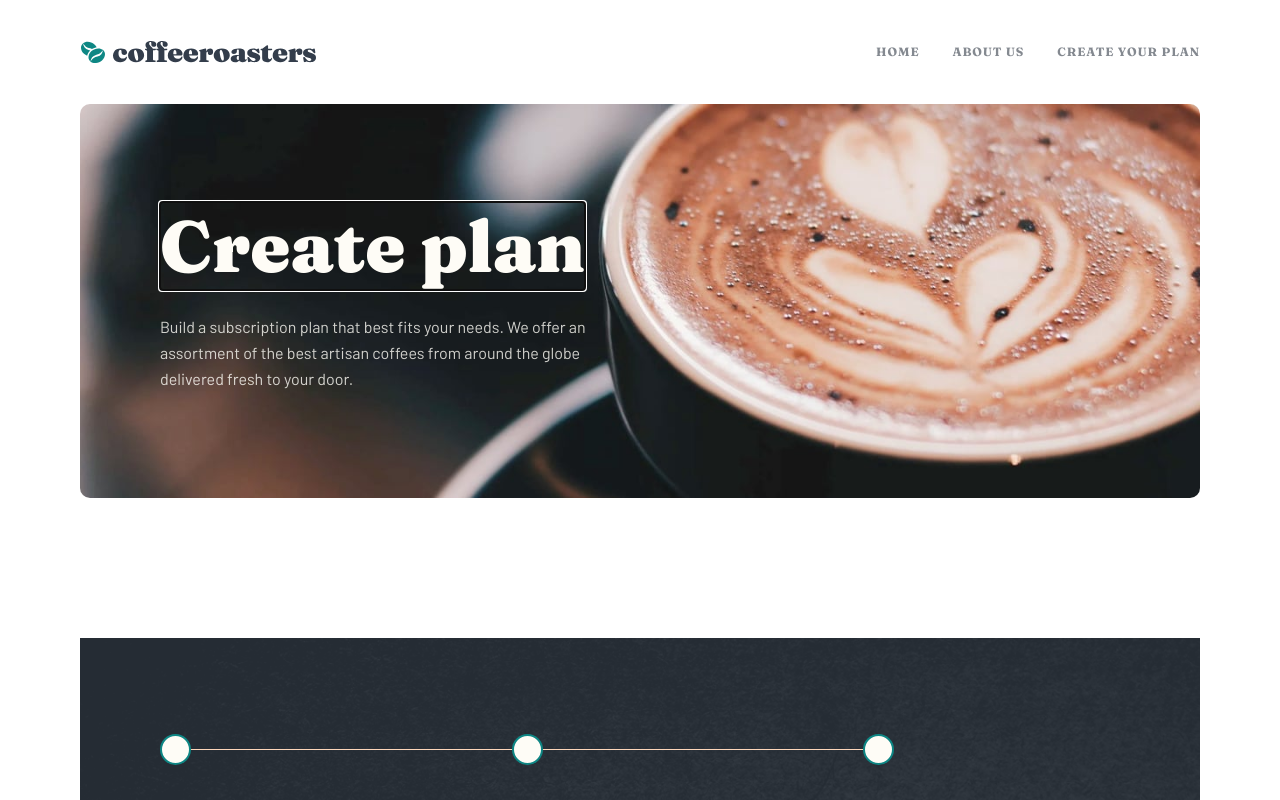
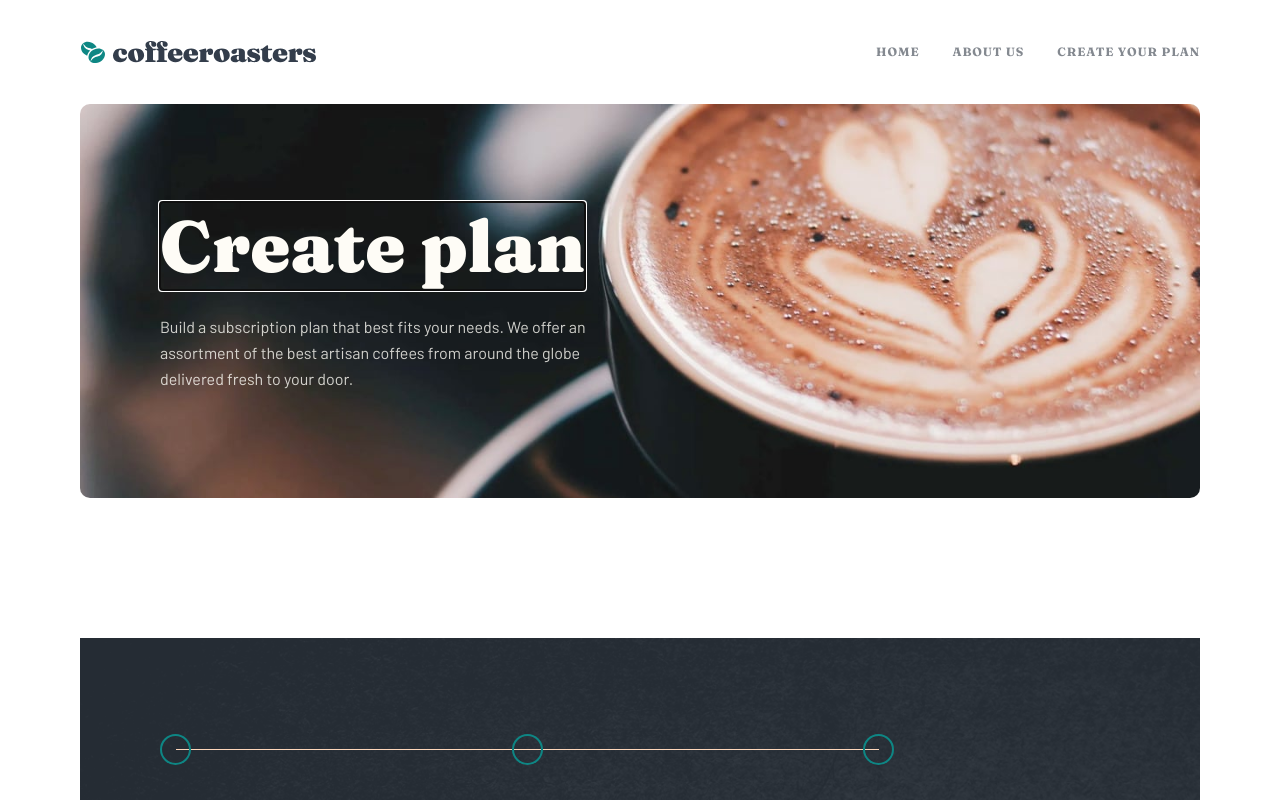
Before and after one commit to EaglePremNetwork/coffeeroasters-subscription-site, a React (Vite) app: page /subscribe in a window 1280 px wide. Shown: the top 800 px of the page. Built offline with nearby package versions, Linux system fonts and the light colour scheme.

Commit message:
style: remove step circle background fill

```diff
--- a/src/pages/home/components/Step.tsx
+++ b/src/pages/home/components/Step.tsx
@@ -23,7 +23,7 @@ type StepProps = {
 export default function Step({ step, variant }: StepProps) {
   return (
     <li className={stepVariants({ variant })}>
-      <div className="hidden h-7.75 w-7.75 rounded-full border-2 border-teal-600 bg-neutral-50 md:relative md:block"></div>
+      <div className="hidden h-7.75 w-7.75 rounded-full border-2 border-teal-600 md:relative md:block"></div>
 
       <span
         aria-hidden="true"
```
